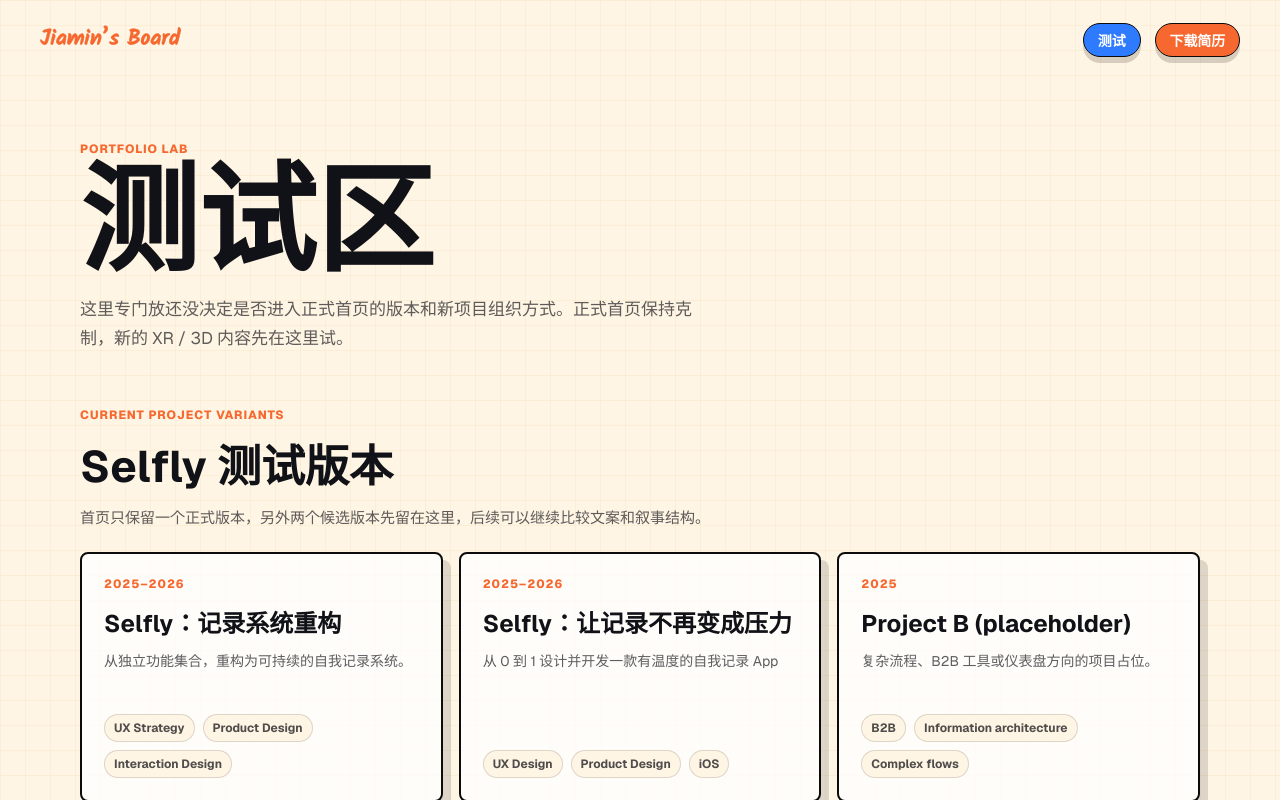
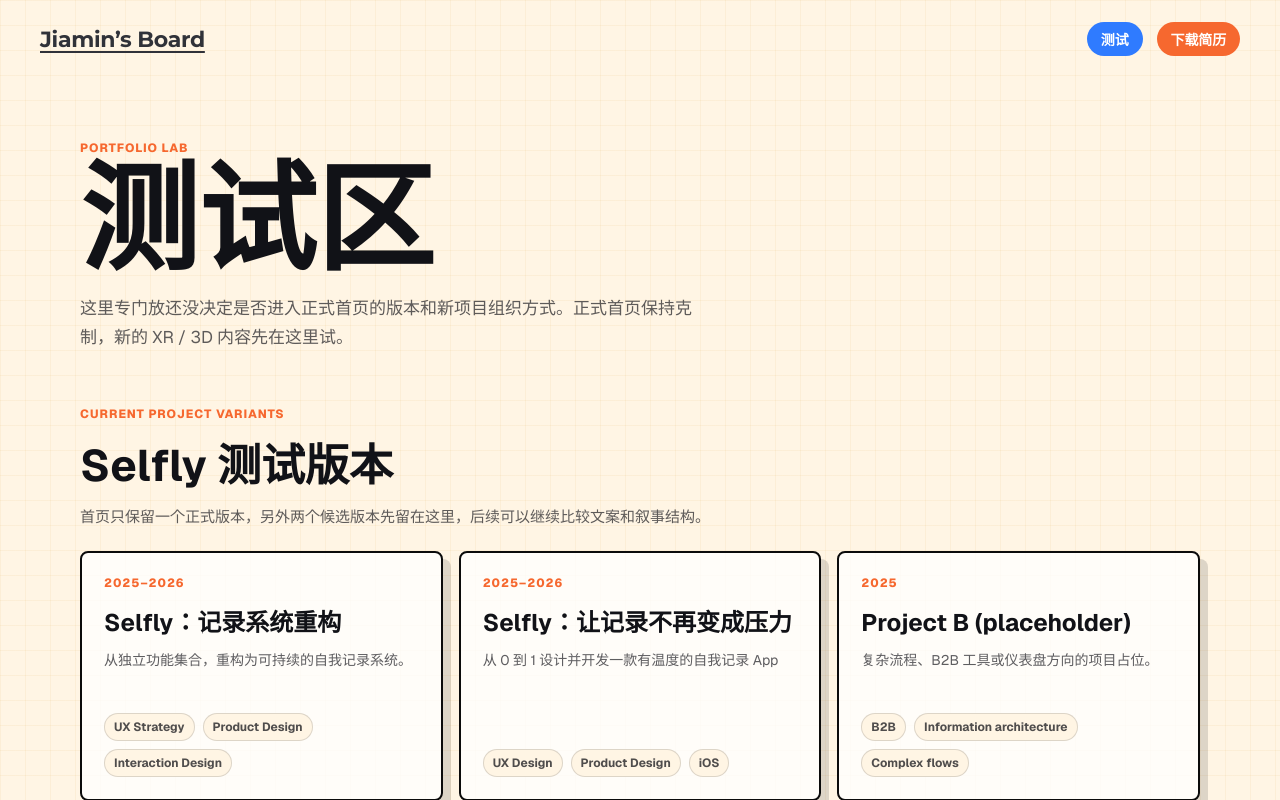
Before and after one commit to jaemin17/jaemin-portfolio, a Next.js app: page /test in a window 1280 px wide. Shown: the top 800 px of the page. Built offline with nearby package versions, Linux system fonts and the light colour scheme.

Commit message:
style: refresh site header brand and nav buttons
Use Montserrat with underline for the brand title, switch to soft dark gray text, and flatten nav buttons by removing borders and drop shadows.

```diff
--- a/src/app/globals.css
+++ b/src/app/globals.css
@@ -127,21 +127,16 @@ button.buttonGhost {
   height: 34px;
   padding: 0 14px;
   border-radius: 999px;
-  border: 1px solid #0b0b0b;
-  box-shadow: 0 6px 0 rgba(0, 0, 0, 0.16);
+  border: none;
   color: #ffffff;
   font-size: 14px;
   font-weight: 700;
   letter-spacing: -0.01em;
-  transform: translateZ(0);
-  backface-visibility: hidden;
-  -webkit-backface-visibility: hidden;
-  transition: transform 150ms ease, box-shadow 150ms ease;
+  transition: transform 150ms ease;
 }
 
 .buttonSticker:hover {
-  transform: translate3d(0, -4px, 0);
-  box-shadow: 0 9px 0 rgba(0, 0, 0, 0.14);
+  transform: translate3d(0, -2px, 0);
 }
 
 .buttonStickerOrange {
--- a/src/app/layout.tsx
+++ b/src/app/layout.tsx
@@ -1,5 +1,5 @@
 import type { Metadata } from "next";
-import { Geist, Geist_Mono, Kalam } from "next/font/google";
+import { Geist, Geist_Mono, Kalam, Montserrat } from "next/font/google";
 import "./globals.css";
 
 const geistSans = Geist({
@@ -18,6 +18,12 @@ const kalam = Kalam({
   weight: ["400", "700"],
 });
 
+const montserrat = Montserrat({
+  variable: "--font-montserrat",
+  subsets: ["latin"],
+  weight: ["600", "700", "800"],
+});
+
 export const metadata: Metadata = {
   title: "jaemin · product design",
   description:
@@ -32,7 +38,7 @@ export default function RootLayout({
   return (
     <html
       lang="en"
-      className={`${geistSans.variable} ${geistMono.variable} ${kalam.variable}`}
+      className={`${geistSans.variable} ${geistMono.variable} ${kalam.variable} ${montserrat.variable}`}
     >
       <body>{children}</body>
     </html>
--- a/src/components/SiteHeader.module.css
+++ b/src/components/SiteHeader.module.css
@@ -50,11 +50,13 @@
 }
 
 .brandText {
-  font-family: var(--font-kalam), var(--font-geist-sans), system-ui, sans-serif;
+  font-family: var(--font-montserrat), var(--font-geist-sans), system-ui, sans-serif;
   font-size: 22px;
-  font-weight: 800;
-  color: #f6682f;
-  -webkit-text-stroke: 0.35px #f6682f;
+  font-weight: 700;
+  color: #303239;
+  text-decoration: underline;
+  text-underline-offset: 4px;
+  text-decoration-thickness: 2px;
 }
 
 .menuItem {
@@ -83,21 +85,16 @@
   padding: 0 14px;
   border-radius: 999px;
   background: #f6682f;
-  border: 1px solid #0b0b0b;
-  box-shadow: 0 6px 0 rgba(0, 0, 0, 0.16);
+  border: none;
   color: #ffffff;
   font-size: 14px;
   font-weight: 700;
   letter-spacing: -0.01em;
-  transform: translateZ(0);
-  backface-visibility: hidden;
-  -webkit-backface-visibility: hidden;
-  transition: transform 150ms ease, box-shadow 150ms ease;
+  transition: transform 150ms ease;
 }
 
 .link:hover {
-  transform: translate3d(0, -4px, 0);
-  box-shadow: 0 9px 0 rgba(0, 0, 0, 0.14);
+  transform: translate3d(0, -2px, 0);
 }
 
 @media (max-width: 520px) {
```
